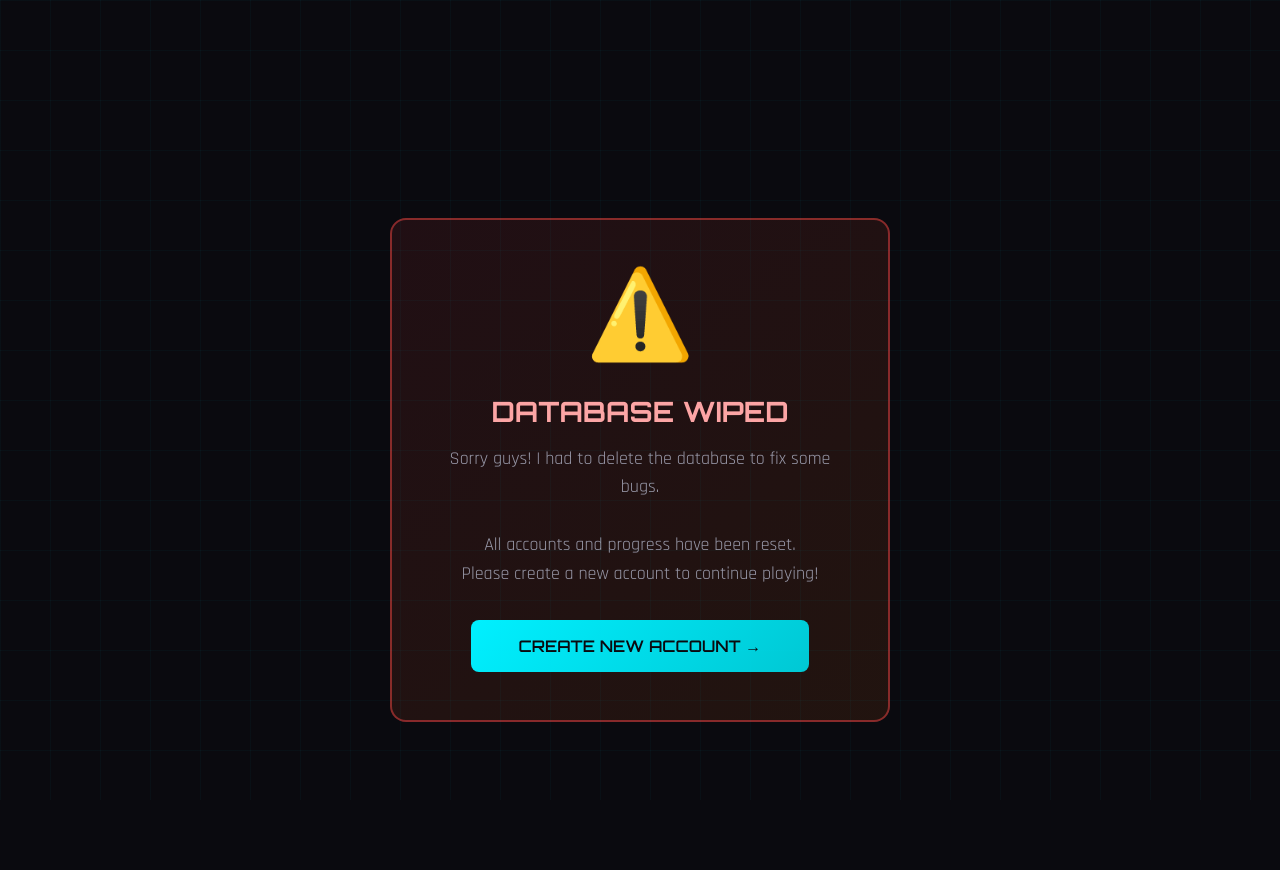
After one commit to lebodasquebo/Cryptoshoe, a Flask app: page /notice in a window 1280 px wide. The commit adds this page. Run offline with Flask 2, Linux system fonts and the light colour scheme; data comes from the database, SQL or seed files in the repository.

Commit message:
Move DB wipe notice to separate screen

```diff
--- a/app.py
+++ b/app.py
@@ -14,13 +14,12 @@ def login_required(f):
     @wraps(f)
     def decorated(*args, **kwargs):
         if "user_id" not in session:
-            return redirect(url_for("signup_page"))
-        # Check if account still exists
+            return redirect(url_for("notice_page"))
         d = db()
         acc = d.execute("select id from accounts where id=?", (session["user_id"],)).fetchone()
         if not acc:
             session.clear()
-            return redirect(url_for("signup_page"))
+            return redirect(url_for("notice_page"))
         return f(*args, **kwargs)
     return decorated
 
@@ -522,6 +521,12 @@ def login_page():
         return redirect(url_for("home"))
     return render_template("login.html")
 
+@app.route("/notice")
+def notice_page():
+    if "user_id" in session:
+        return redirect(url_for("home"))
+    return render_template("notice.html")
+
 @app.route("/signup", methods=["GET"])
 def signup_page():
     if "user_id" in session:
--- /dev/null
+++ b/templates/notice.html
@@ -0,0 +1,37 @@
+<!doctype html>
+<html>
+<head>
+  <meta charset="utf-8">
+  <meta name="viewport" content="width=device-width,initial-scale=1">
+  <title>Cryptoshoe - Notice</title>
+  <link rel="preconnect" href="https://fonts.googleapis.com">
+  <link rel="preconnect" href="https://fonts.gstatic.com" crossorigin>
+  <link href="https://fonts.googleapis.com/css2?family=Orbitron:wght@400;500;600;700;800;900&family=Rajdhani:wght@300;400;500;600;700&display=swap" rel="stylesheet">
+  <link rel="stylesheet" href="/static/style.css">
+  <style>
+    .notice-wrap{min-height:100vh;display:flex;align-items:center;justify-content:center;padding:24px}
+    .notice-card{width:100%;max-width:500px;background:linear-gradient(145deg,rgba(239,68,68,0.1),rgba(249,115,22,0.1));border:2px solid rgba(239,68,68,0.5);border-radius:16px;padding:48px;text-align:center;animation:slideUp 0.5s ease-out}
+    .notice-icon{font-size:80px;margin-bottom:24px;animation:pulse 2s infinite}
+    .notice-title{font-family:'Orbitron',sans-serif;font-size:28px;font-weight:700;color:#fca5a5;margin-bottom:16px}
+    .notice-text{font-size:18px;color:var(--text2);margin-bottom:32px;line-height:1.6}
+    .notice-btn{display:inline-block;padding:16px 48px;background:linear-gradient(135deg,var(--accent),var(--accent2));border:none;border-radius:8px;color:var(--bg);font-family:'Orbitron',sans-serif;font-size:16px;font-weight:600;text-decoration:none;cursor:pointer;transition:all 0.2s}
+    .notice-btn:hover{transform:translateY(-2px);box-shadow:0 4px 20px var(--accent-glow)}
+    @keyframes pulse{0%,100%{transform:scale(1)}50%{transform:scale(1.1)}}
+  </style>
+</head>
+<body>
+  <div class="bg-grid"></div>
+  <div class="notice-wrap">
+    <div class="notice-card">
+      <div class="notice-icon">⚠️</div>
+      <h1 class="notice-title">DATABASE WIPED</h1>
+      <p class="notice-text">
+        Sorry guys! I had to delete the database to fix some bugs.<br><br>
+        All accounts and progress have been reset.<br>
+        Please create a new account to continue playing!
+      </p>
+      <a href="/signup" class="notice-btn">CREATE NEW ACCOUNT →</a>
+    </div>
+  </div>
+</body>
+</html>
--- a/templates/signup.html
+++ b/templates/signup.html
@@ -18,7 +18,6 @@
         <span class="logo-icon">👟</span>
         <span class="logo-text">CRYPTO<span class="accent">SHOE</span></span>
       </div>
-      <div class="db-notice">⚠️ I deleted the database, sorry guys! Please create a new account.</div>
       <h1 class="auth-title">Create Account</h1>
       <p class="auth-sub">Start trading with $10,000</p>
       <form class="auth-form" id="signup-form">
```
